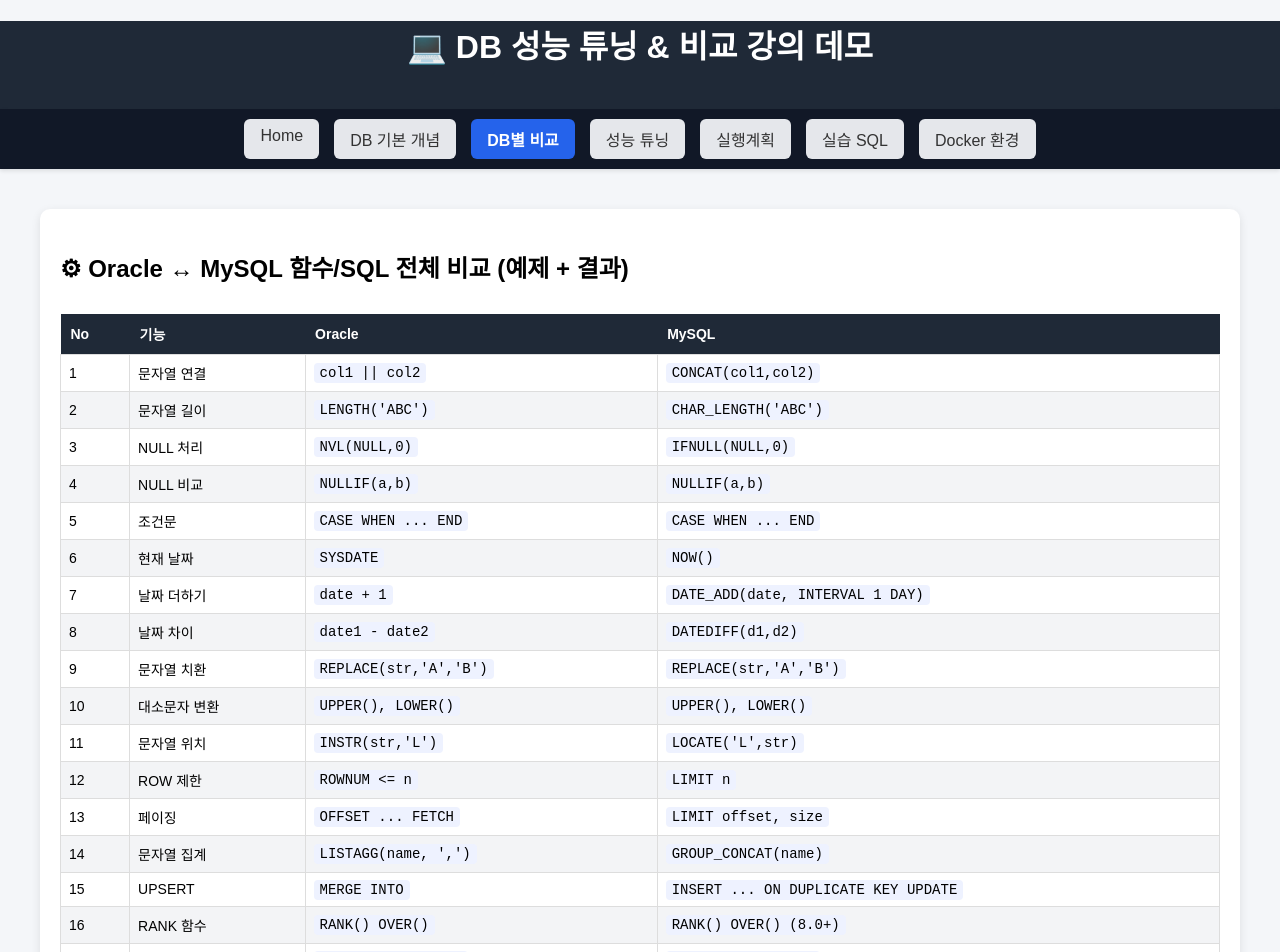
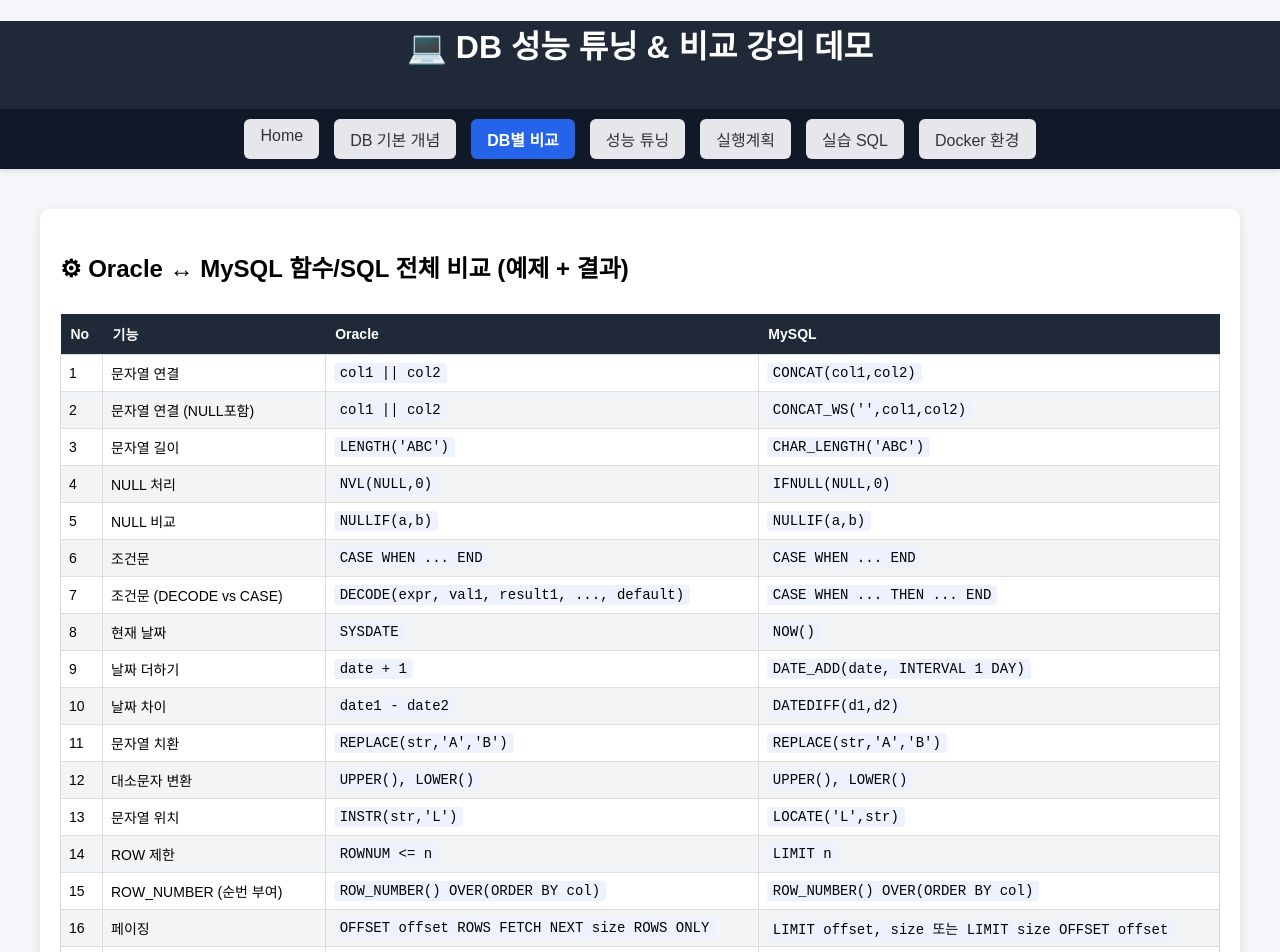
Before and after one commit to daalsoft/db-lecture-demo-react, a React (Vite) app: page /compare in a window 1280 px wide. Shown: the top 952 px of the page. Built offline with nearby package versions, Linux system fonts and the light colour scheme.

Commit message:
DB비교갱신3

```diff
--- a/src/pages/Compare.tsx
+++ b/src/pages/Compare.tsx
@@ -25,6 +25,18 @@
   },
   {
     no: 2,
+    feature: "문자열 연결 (NULL포함)",
+    oracle: "col1 || col2",
+    mysql: "CONCAT_WS('',col1,col2)",
+    example: `-- Oracle
+SELECT NULL || ' World' FROM dual;
+
+-- MySQL
+SELECT CONCAT_WS('',NULL,' World');`,
+    result: ` World`
+  },
+  {
+    no: 3,
     feature: "문자열 길이",
     oracle: "LENGTH('ABC')",
     mysql: "CHAR_LENGTH('ABC')",
@@ -33,7 +45,7 @@
     result: `3`
   },
   {
-    no: 3,
+    no: 4,
     feature: "NULL 처리",
     oracle: "NVL(NULL,0)",
     mysql: "IFNULL(NULL,0)",
@@ -42,23 +54,50 @@
     result: `0`
   },
   {
-    no: 4,
+    no: 5,
     feature: "NULL 비교",
     oracle: "NULLIF(a,b)",
     mysql: "NULLIF(a,b)",
-    example: `SELECT NULLIF(100,100);`,
-    result: `NULL`
+    example: `SELECT NULLIF('','');`,
+    result: `[NULL]`
   },
   {
-    no: 5,
+    no: 6,
     feature: "조건문",
     oracle: "CASE WHEN ... END",
     mysql: "CASE WHEN ... END",
-    example: `SELECT CASE WHEN 10 > 5 THEN 'OK' ELSE 'NO' END;`,
-    result: `OK`
+    example: `SELECT CASE WHEN 10 > 5 THEN 'Y' ELSE 'N' END;`,
+    result: `Y`
   },
   {
-    no: 6,
+    no: 7,
+    feature: "조건문 (DECODE vs CASE)",
+    oracle: "DECODE(expr, val1, result1, ..., default)",
+    mysql: "CASE WHEN ... THEN ... END",
+    example: `-- Oracle (DECODE)
+SELECT ENAME,
+       DECODE(DEPTNO,
+              10, 'ACCOUNTING',
+              20, 'RESEARCH',
+              30, 'SALES',
+              'ETC') AS DEPT_NAME
+FROM EMP;
+
+-- Oracle/MySQL 공통 (CASE)
+SELECT ENAME,
+       CASE DEPTNO
+            WHEN 10 THEN 'ACCOUNTING'
+            WHEN 20 THEN 'RESEARCH'
+            WHEN 30 THEN 'SALES'
+            ELSE 'ETC'
+       END AS DEPT_NAME
+FROM EMP;`,
+  result: `DECODE → Oracle 전용
+CASE → 모든 DB 공통
+실무에서는 CASE 사용 권장`
+  },
+  {
+    no: 8,
     feature: "현재 날짜",
     oracle: "SYSDATE",
     mysql: "NOW()",
@@ -67,7 +106,7 @@
     result: `2026-02-14 15:30:00 (예시)`
   },
   {
-    no: 7,
+    no: 9,
     feature: "날짜 더하기",
     oracle: "date + 1",
     mysql: "DATE_ADD(date, INTERVAL 1 DAY)",
@@ -76,15 +115,20 @@
     result: `현재 날짜 + 1일`
   },
   {
-    no: 8,
+    no: 10,
     feature: "날짜 차이",
     oracle: "date1 - date2",
     mysql: "DATEDIFF(d1,d2)",
-    example: `SELECT DATEDIFF('2026-12-31','2026-01-01');`,
+    example: `-- Oracle
+SELECT TO_DATE('2026-12-31', 'YYYY-MM-DD') - TO_DATE('2026-01-01', 'YYYY-MM-DD') FROM dual;
+SELECT CAST('2026-12-31' AS DATE) - CAST('2026-01-01' AS DATE) FROM dual;
+
+-- MySQL
+SELECT DATEDIFF('2026-12-31','2026-01-01');`,
     result: `364`
   },
   {
-    no: 9,
+    no: 11,
     feature: "문자열 치환",
     oracle: "REPLACE(str,'A','B')",
     mysql: "REPLACE(str,'A','B')",
@@ -92,7 +136,7 @@
     result: `HEXXO`
   },
   {
-    no: 10,
+    no: 12,
     feature: "대소문자 변환",
     oracle: "UPPER(), LOWER()",
     mysql: "UPPER(), LOWER()",
@@ -100,7 +144,7 @@
     result: `ABC , abc`
   },
   {
-    no: 11,
+    no: 13,
     feature: "문자열 위치",
     oracle: "INSTR(str,'L')",
     mysql: "LOCATE('L',str)",
@@ -109,7 +153,7 @@
     result: `3`
   },
   {
-    no: 12,
+    no: 14,
     feature: "ROW 제한",
     oracle: "ROWNUM <= n",
     mysql: "LIMIT n",
@@ -118,33 +162,67 @@
     result: `상위 2행 반환`
   },
   {
-    no: 13,
+    no: 15,
+    feature: "ROW_NUMBER (순번 부여)",
+    oracle: "ROW_NUMBER() OVER(ORDER BY col)",
+    mysql: "ROW_NUMBER() OVER(ORDER BY col)",
+    example: `SELECT ENAME, SAL,
+       ROW_NUMBER() OVER (ORDER BY SAL DESC) RN
+FROM EMP;`,
+    result: `급여 높은 순으로 1부터 순번 부여
+동점이어도 고유 번호 생성`
+  },
+  {
+    no: 16,
     feature: "페이징",
-    oracle: "OFFSET ... FETCH",
-    mysql: "LIMIT offset, size",
-    example: `SELECT * FROM emp LIMIT 10,5;`,
+    oracle: "OFFSET offset ROWS FETCH NEXT size ROWS ONLY",
+    mysql: "LIMIT offset, size 또는 LIMIT size OFFSET offset",
+    example: `-- Oracle
+SELECT * FROM emp
+OFFSET 10 ROWS           -- 10개 행을 건너뛰고 (1~10등 제외)
+FETCH NEXT 5 ROWS ONLY;  -- 다음 5개 행을 가져옴 (11~15등)
+
+-- MySQL
+SELECT * FROM emp LIMIT 10,5;
+SELECT * FROM emp LIMIT 5 OFFSET 10;`,
     result: `11~15번째 행`
   },
   {
-    no: 14,
+    no: 17,
     feature: "문자열 집계",
     oracle: "LISTAGG(name, ',')",
     mysql: "GROUP_CONCAT(name)",
-    example: `SELECT GROUP_CONCAT(name) FROM users;`,
-    result: `kim,lee,park`
+    example: `-- Oracle
+SELECT LISTAGG(name, ',') FROM customers;
+
+-- MySQL
+SELECT GROUP_CONCAT(name) FROM customers;`,
+    result: `김철수,이영희,박민수,정수진,최지훈,한지민,오세훈,윤아름`
   },
   {
-    no: 15,
-    feature: "UPSERT",
+    no: 18,
+    feature: "UPSERT (UPDATE / INSERT)",
     oracle: "MERGE INTO",
     mysql: "INSERT ... ON DUPLICATE KEY UPDATE",
-    example: `INSERT INTO user(id,name)
+    example: `-- ORACLE
+MERGE INTO users u
+USING (SELECT 1 AS id, 'kim' AS name FROM dual) src
+ON (u.id = src.id)
+WHEN MATCHED THEN
+    UPDATE SET u.name = 'kim2'
+WHEN NOT MATCHED THEN
+    INSERT (id, name)
+    VALUES (src.id, src.name);
+
+-- MYSQL
+INSERT INTO user(id,name)
 VALUES(1,'kim')
 ON DUPLICATE KEY UPDATE name='kim2';`,
     result: `중복시 UPDATE`
   },
+
   {
-    no: 16,
+    no: 19,
     feature: "RANK 함수",
     oracle: "RANK() OVER()",
     mysql: "RANK() OVER() (8.0+)",
@@ -154,7 +232,19 @@
     result: `급여 순위 계산`
   },
   {
-    no: 17,
+    no: 20,
+    feature: "RANK vs DENSE_RANK",
+    oracle: "RANK(), DENSE_RANK()",
+    mysql: "RANK(), DENSE_RANK() (8.0+)",
+    example: `SELECT ENAME, SAL,
+RANK() OVER (ORDER BY SAL DESC) RANKING,
+DENSE_RANK() OVER (ORDER BY SAL DESC) DRANK
+FROM EMP;`,
+  result: `RANK   → 동점이면 다음 번호 건너뜀
+DENSE_RANK → 동점이어도 번호 건너뛰지 않음`
+  },
+  {
+    no: 21,
     feature: "EXISTS",
     oracle: "EXISTS (subquery)",
     mysql: "EXISTS (subquery)",
```
